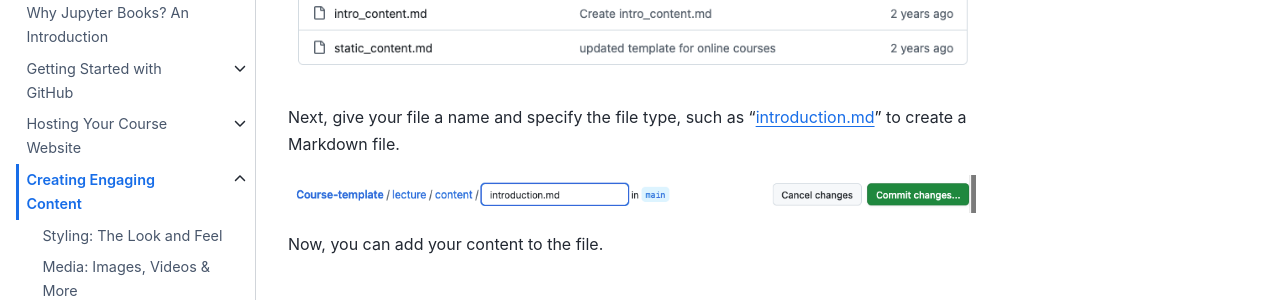
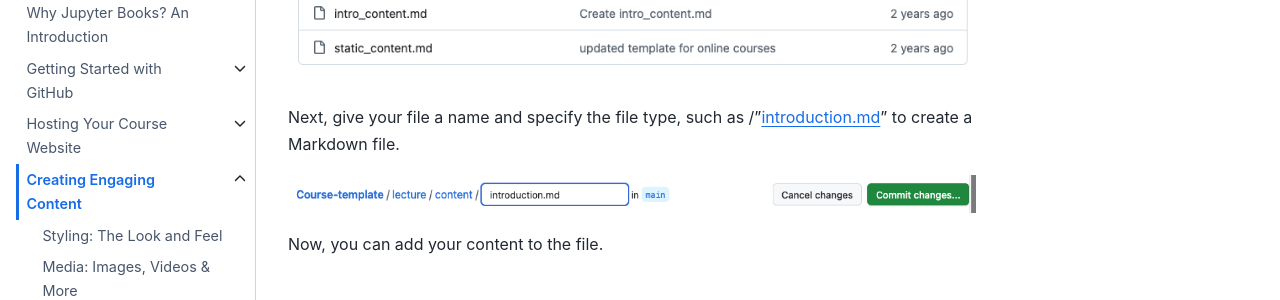
Before and after one commit to M-earnest/tutorial_jupyter_books, a Jupyter Book: the page built from content/3_create/intro.md, in a window 1280 px wide and 900 px high, scrolled down 1766 px. Shown: the part 208-508 px from the top of the window. Built offline with Jupyter Book 1.0.4 settings and Sphinx 7.4.7 and the Sphinx Book theme 1.1.4, drawn with Linux system fonts in a browser that asks for light colours; pages that are not in the unit, such as notebooks, are missing from menus.

```diff
--- a/content/3_create/intro.md
+++ b/content/3_create/intro.md
@@ -56,7 +56,7 @@ To create a new file, click on "Add file" on the upper-right corner, then select
 
 ![Image of the "add file" button and the "create new file" option.](../../static/new_file.png)
 
-Next, give your file a name and specify the file type, such as "introduction.md" to create a Markdown file.
+Next, give your file a name and specify the file type, such as /"introduction.md" to create a Markdown file.
 
 ![Image of the field where the file name is entered, with "introduction.md" written in it.](../../static/include_type.png)
 
```
